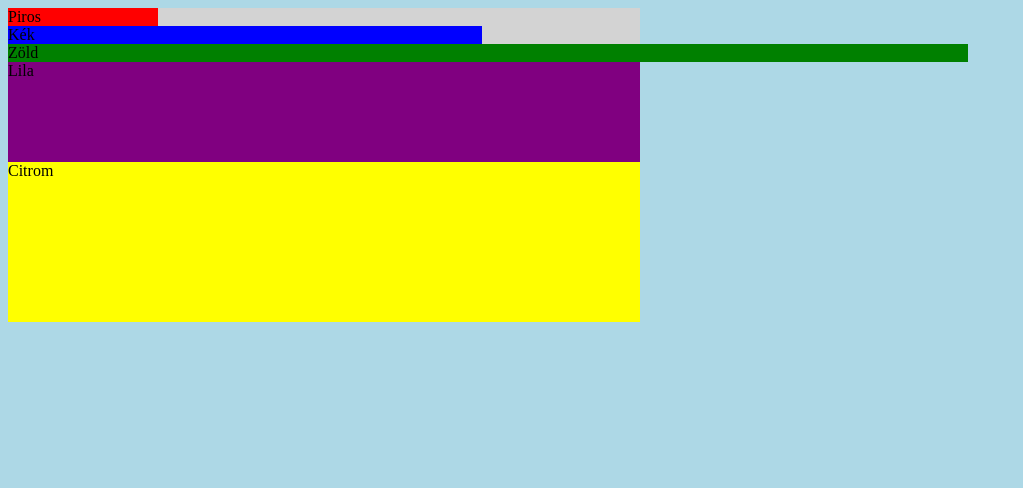
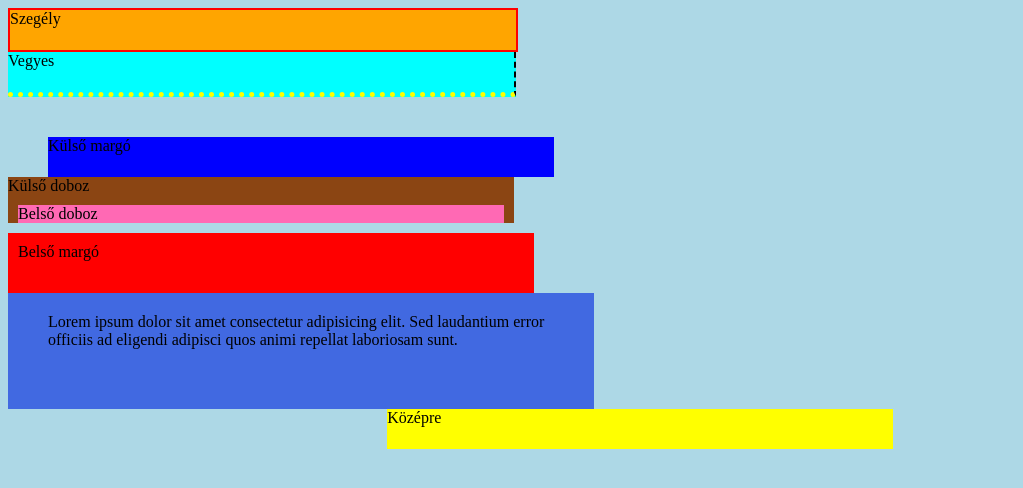
Before and after one commit to pelle-balint/webfejlesztes_9c-1, a plain HTML site: page CSS/Doboz modell/doboz.html in a window 1280 px wide. Shown: the whole page, without its empty margins (0-1023 px from the left). Drawn offline with Linux system fonts and the light colour scheme.

Commit message:
border, margin, padding

```diff
--- a/CSS/Doboz modell/doboz.css
+++ b/CSS/Doboz modell/doboz.css
@@ -32,3 +32,70 @@ body {
     background-color: yellow;
     height: 20vh;
 }
+
+/* ~: felso_doboz azonositoju elem kesobbi testverei */
+#felso_doboz ~ div {
+    width: 40%;
+    height: 40px;
+}
+
+#szegely {
+    background-color: orange;
+    /* dashed, dotted, solid, double */
+    /* szaggatott, pontozott, folytonos, dupla */
+    /* border-style: solid;
+    border-width: 2.5px;
+    border-color: red; */
+    border: 2.5px solid red;
+}
+
+#vegyes {
+    background-color: aqua;
+    /* top, right, bottom, left */
+    /* fent, jobbra, lent, balra */
+    border-right: 2px dashed black;
+    border-bottom: 5px dotted yellow;
+    margin-bottom: 40px;
+}
+
+#kulso_margo {
+    background-color: blue;
+    margin-top: 20px;
+    margin-left: 40px;
+}
+
+#felso_doboz ~ #kulso {
+    background-color: saddlebrown;
+    /* margin: 50px; */
+    height: auto;
+}
+
+#belso {
+    background-color: hotpink;
+    margin: 10px;
+}
+
+#belso_margo {
+    background-color: red;
+    padding: 10px;
+}
+
+#belso_vegyes {
+    background-color: royalblue;
+    height: auto !important;
+    /* padding-top: 20px;
+    padding-right: 40px;
+    padding-bottom: 60px;
+    padding-left: 80px; */
+    /* padding: 20px 40px 60px 80px; */
+    /* padding: 20px 40px; */
+    padding: 20px 40px 60px;
+}
+
+#kozepre {
+    background-color: yellow;
+    /* margin-left: 30%; */
+    /* margin-left: auto;
+    margin-right: auto; */
+    margin: auto;
+}
--- a/CSS/Doboz modell/doboz.html
+++ b/CSS/Doboz modell/doboz.html
@@ -7,11 +7,35 @@
 </head>
 <body>
     <div id="felso_doboz">
-        <div id="piros">Piros</div>
+        <!-- <div id="piros">Piros</div>
         <div id="kek">Kék</div>
         <div id="zold">Zöld</div>
         <div id="lila">Lila</div>
-        <div id="citrom">Citrom</div>
+        <div id="citrom">Citrom</div> -->
+    </div>
+    <div id="szegely">
+        Szegély
+    </div>
+    <div id="vegyes">
+        Vegyes
+    </div>
+    <div id="kulso_margo">
+        Külső margó
+    </div>
+    <div id="kulso">
+        Külső doboz
+        <div id="belso">
+            Belső doboz
+        </div>
+    </div>
+    <div id="belso_margo">
+        Belső margó
+    </div>
+    <div id="belso_vegyes">
+        Lorem ipsum dolor sit amet consectetur adipisicing elit. Sed laudantium error officiis ad eligendi adipisci quos animi repellat laboriosam sunt.
+    </div>
+    <div id="kozepre">
+        Középre
     </div>
 </body>
 </html>
```
